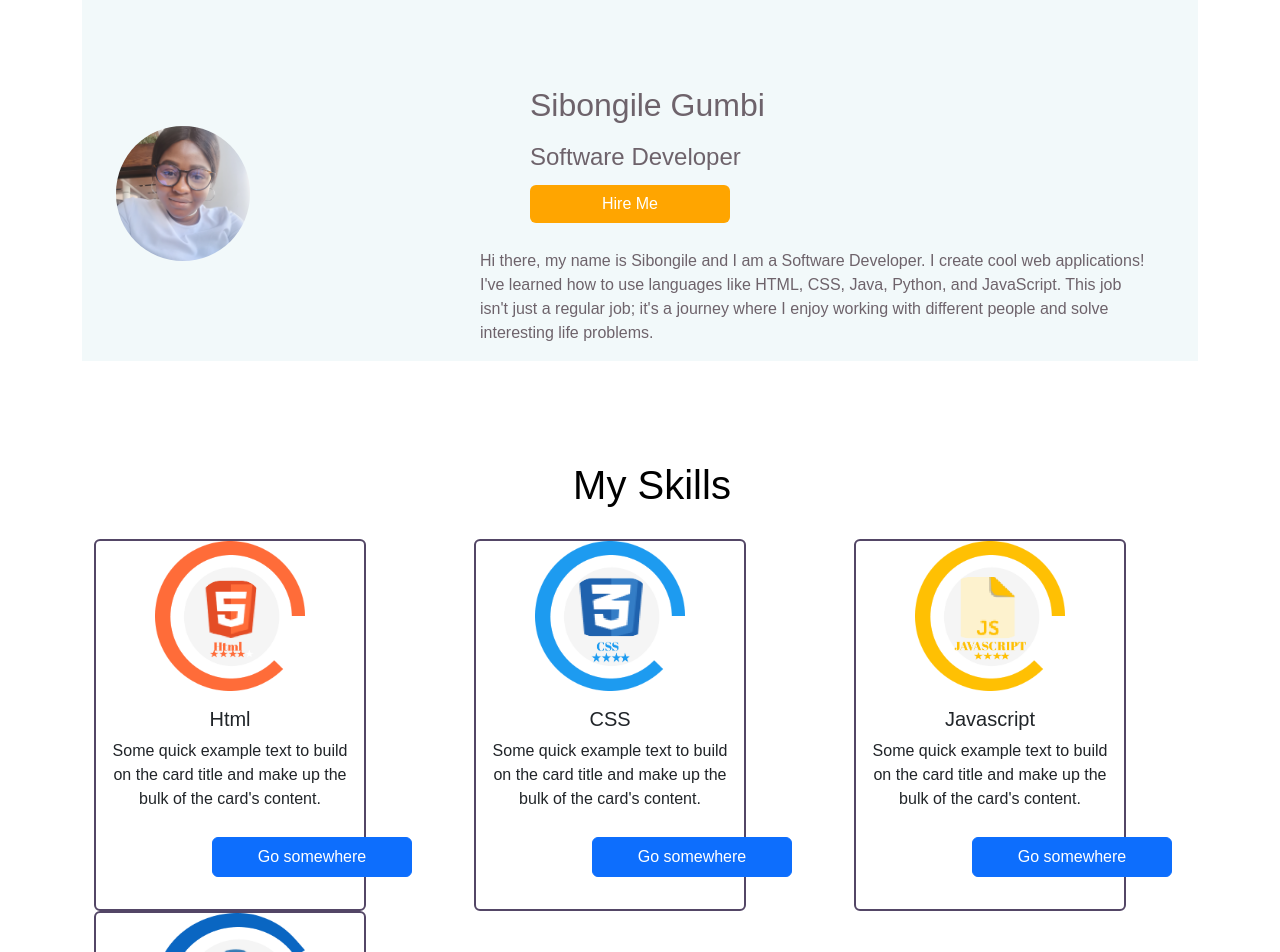
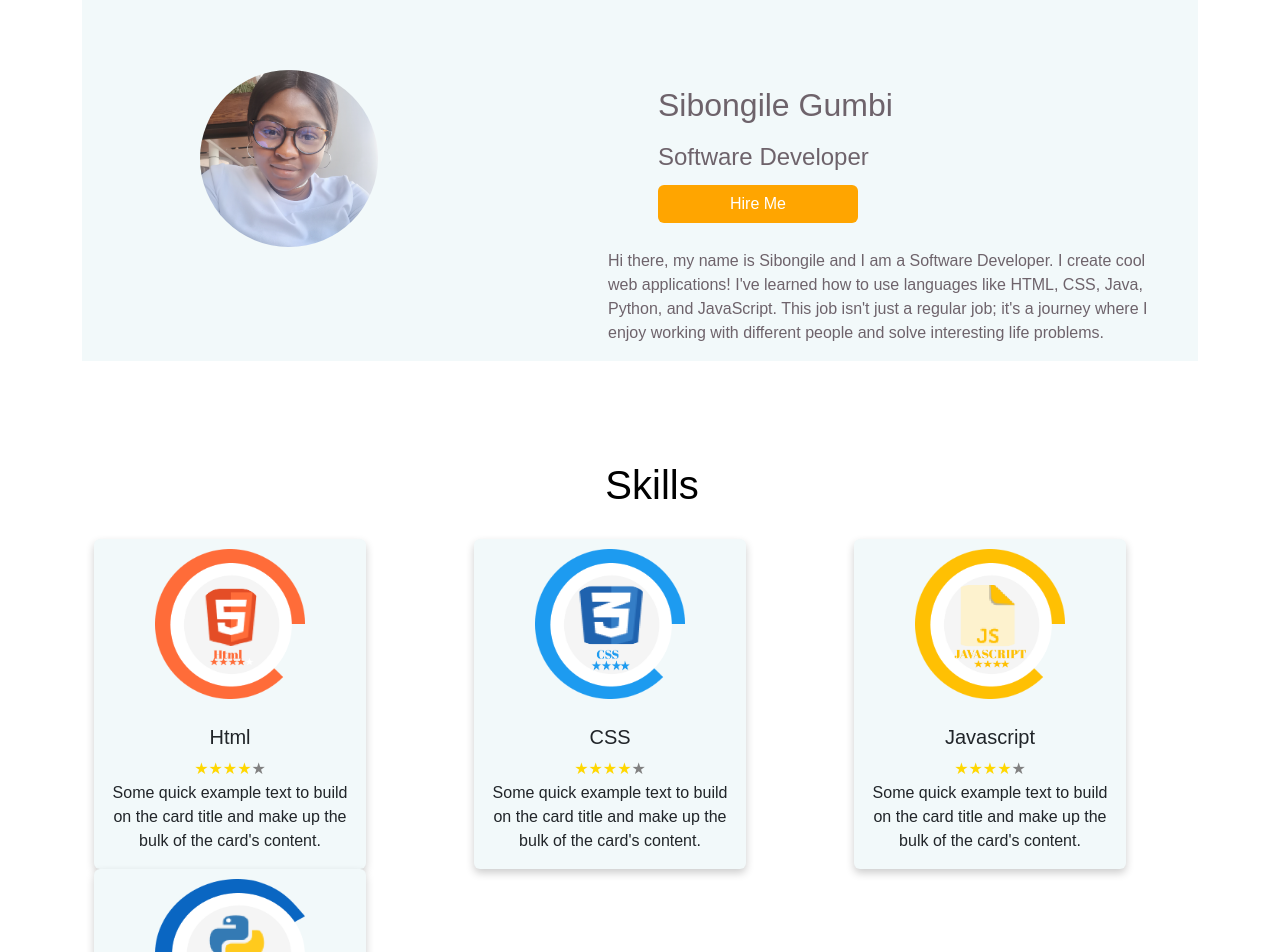
Before and after one commit to Joyce-G47/React_Portfolio, a React (Vite) app: page / in a window 1280 px wide. Shown: the part 220-1172 px from the top of the page. Built offline with nearby package versions, Linux system fonts and the light colour scheme.

Commit message:
skills animation

```diff
--- a/package.json
+++ b/package.json
@@ -10,10 +10,14 @@
     "preview": "vite preview"
   },
   "dependencies": {
+    "@fortawesome/fontawesome-svg-core": "^6.5.1",
+    "@fortawesome/free-solid-svg-icons": "^6.5.1",
+    "@fortawesome/react-fontawesome": "^0.2.0",
     "bootstrap": "^5.3.2",
     "react": "^18.2.0",
     "react-bootstrap": "^2.10.1",
     "react-dom": "^18.2.0",
+    "react-router-dom": "^6.22.0",
     "react-slick": "^0.30.1",
     "slick-carousel": "^1.8.1"
   },
--- a/src/Components/Homepage/Home.css
+++ b/src/Components/Homepage/Home.css
@@ -111,18 +111,18 @@
   }
 
   .imag {
-    width: 80%;
-    height: 80%;
+    width: 60%;
+    height: 60%;
     object-fit: cover;
     border-radius: 50%;
-    margin-top: 150px;
-    margin-left: 50px;
+    margin-top: 80px;
+    margin-left: 200px;
     float: right;
   }
 
   .homeContent{
     height: 60vh;
-    width: 60vw;
+    width: 50vw;
     padding-right: 3rem;
     font-size: 1rem;
     font-weight:500 ;
--- a/src/Components/Navbar/Navbar.jsx
+++ b/src/Components/Navbar/Navbar.jsx
@@ -1,6 +1,7 @@
 import React from 'react'
 import './Navbar.css'
 import Logo from '../../assets/Logo .png'
+
 
 const Navbar = () => {
   return (
--- a/src/Components/Slider/Skills.css
+++ b/src/Components/Slider/Skills.css
@@ -103,3 +103,4 @@
 .skillsBars{
     margin-top: 20;
 }
+*/
--- a/src/Components/Slider/Skills.jsx
+++ b/src/Components/Slider/Skills.jsx
@@ -1,79 +1,74 @@
-import React from 'react';
-import Button from 'react-bootstrap/Button';
+import React, { useState } from 'react';
 import Card from 'react-bootstrap/Card';
-import 'bootstrap/dist/css/bootstrap.min.css';
-import './Skills.css';
+import { Container, Row, Col } from 'react-bootstrap';
+
 import imag from '../../assets/Group 99.png';
 import Group102 from '../../assets/Group 102.png';
 import Group100 from '../../assets/Group 100.png';
 import Group103 from '../../assets/Group 103.png';
-import { Container, Row, Col,} from 'react-bootstrap';
-
-
 
 function Skills() {
+  const [hoveredIndex, setHoveredIndex] = useState(null);
+
+  const handleMouseEnter = (index) => {
+    setHoveredIndex(index);
+  };
+
+  const handleMouseLeave = () => {
+    setHoveredIndex(null);
+  };
+
+  const skillsData = [
+    { image: imag, title: 'Html', rating: 4 },
+    { image: Group102, title: 'CSS', rating: 4 },
+    { image: Group100, title: 'Javascript', rating: 4 },
+    { image: Group103, title: 'Python', rating: 3 },
+  ];
+
   return (
     <Container className='My Skills' style={{ paddingTop: '100px', paddingBottom: '100px' }}>
-      <h1 className='text-center text-black text-bold margin-100rem font-size-10rem' style={{ marginBottom: '30px'}}>My Skills</h1>
+      <h1 className='text-center text-black text-bold margin-100rem font-size-2rem' style={{ marginBottom: '30px' }}>Skills</h1>
       <Row>
-        <Col>
-          <Card style={{ width: '17rem', border: '2px solid #534666'}}>
-            <Card.Img variant="top" src={imag} style={{ width: '150px', height: '150px' }}  className="mx-auto d-block"/>
+        {skillsData.map((skill, index) => (
+          <Col key={index}>
+            <Card
+              style={{
+                width: '17rem',
+                border: '0px solid #534666',
+                background: hoveredIndex === index ? 'white' : '#f2f9fa',
+                transform: hoveredIndex === index ? 'scale(1.01)' : 'scale(1)',
+                boxShadow: '0 4px 8px rgba(0, 0, 0, 0.2)',
+
+              }}
+              onMouseEnter={() => handleMouseEnter(index)}
+              onMouseLeave={handleMouseLeave}
+            >
+              <Card.Img
+                variant="top"
+                src={skill.image}
+                style={{ width: '150px', height: '170px', paddingTop: '10px', paddingBottom: '10px' }}
+                className="mx-auto d-block"
+              />
               <Card.Body>
-              <Card.Title className="text-center">Html</Card.Title>
+                <Card.Title className="text-center">{skill.title}</Card.Title>
                 <Card.Text className="text-center">
+                  <div>
+                    {[...Array(skill.rating)].map((_, i) => (
+                      <span key={i} style={{ color:  'gold'}}>★</span>
+                    ))}
+                    {[...Array(5 - skill.rating)].map((_, i) => (
+                      <span key={i} style={{ color: 'grey' }}>★</span>
+                    ))}
+                  </div>
                   Some quick example text to build on the card title and make up the
                   bulk of the card's content.
                 </Card.Text>
-              <Button variant="primary">Go somewhere</Button>
               </Card.Body>
             </Card>
           </Col>
-
-        <Col>
-          <Card style={{ width: '17rem', border: '2px solid #534666' }}>
-            <Card.Img variant="top" src={Group102} style={{ width: '150px', height: '150px' }}  className="mx-auto d-block"/>
-            <Card.Body>
-              <Card.Title className="text-center">CSS</Card.Title>
-              <Card.Text className="text-center">
-              Some quick example text to build on the card title and make up the
-              bulk of the card's content.
-              </Card.Text>
-              <Button variant="primary">Go somewhere</Button>
-            </Card.Body>
-          </Card>
-        </Col>
-
-        <Col>
-          <Card style={{ width: '17rem', border: '2px solid #534666' }}>
-            <Card.Img variant="top" src={Group100} style={{ width: '150px', height: '150px' }}  className="mx-auto d-block"/>
-            <Card.Body>
-              <Card.Title className="text-center">Javascript</Card.Title>
-              <Card.Text className="text-center">
-              Some quick example text to build on the card title and make up the
-              bulk of the card's content.
-              </Card.Text>
-              <Button variant="primary">Go somewhere</Button>
-            </Card.Body>
-          </Card>
-        </Col>
-
-        <Col>
-          <Card style={{ width: '17rem', border: '2px solid #534666' }}>
-            <Card.Img variant="top" src={Group103} style={{ width: '150px', height: '150px' }}  className="mx-auto d-block"/>
-            <Card.Body>
-              <Card.Title className="text-center">Python</Card.Title>
-              <Card.Text className="text-center">
-              Some quick example text to build on the card title and make up the
-              bulk of the card's content.
-              </Card.Text>
-              <Button variant="primary" className="text-center">Go somewhere</Button>
-            </Card.Body>
-          </Card>
-        </Col>
+        ))}
       </Row>
     </Container>
-
   );
 }
 
```
Also changed, not shown: 1 other file (tests, documents, lock files or other folders). Lines whose indentation alone changed are shown as unchanged.
